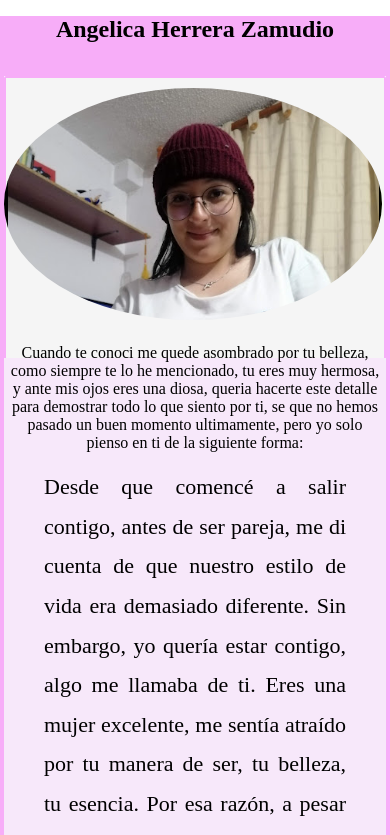
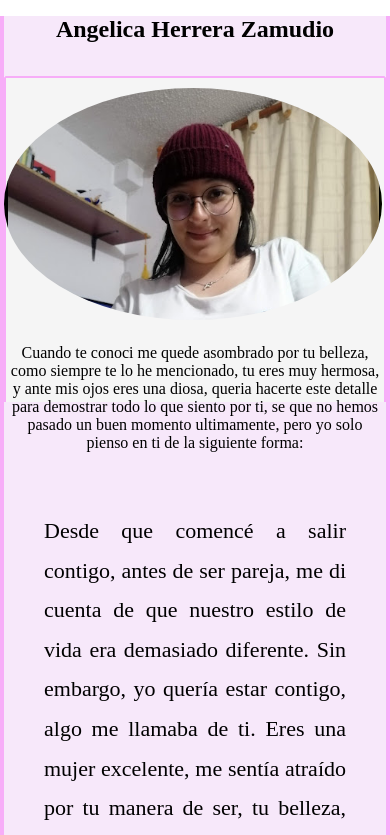
Before and after one commit to SANTIAGOCODE98/Angelica, a plain HTML site: page index.html in a window 390 px wide. Shown: the top 835 px of the page. Drawn offline with Linux system fonts and the light colour scheme.

Commit message:
ultimo detalle

```diff
--- a/style.css
+++ b/style.css
@@ -10,7 +10,7 @@ body {
 }
 
 body header{
-    background: #f7adf8;
+    background: #f7e8fa;
     height: 60px;
 }
 #parte_superior{
@@ -103,7 +103,8 @@ body header{
 .nombre p{
     font-size: 100%;
     text-align: center;
-    width: 100%
+    width: 100%;
+    height: 18vh;
 }
 #foto{
     display: contents;
@@ -218,7 +219,7 @@ button:hover {
         max-width: 100%;
     }
     body header{
-        background: #f7adf8;
+        background: #f7e8fa;
         height: 60px;
     }
     .dropdownResponsive {
```
